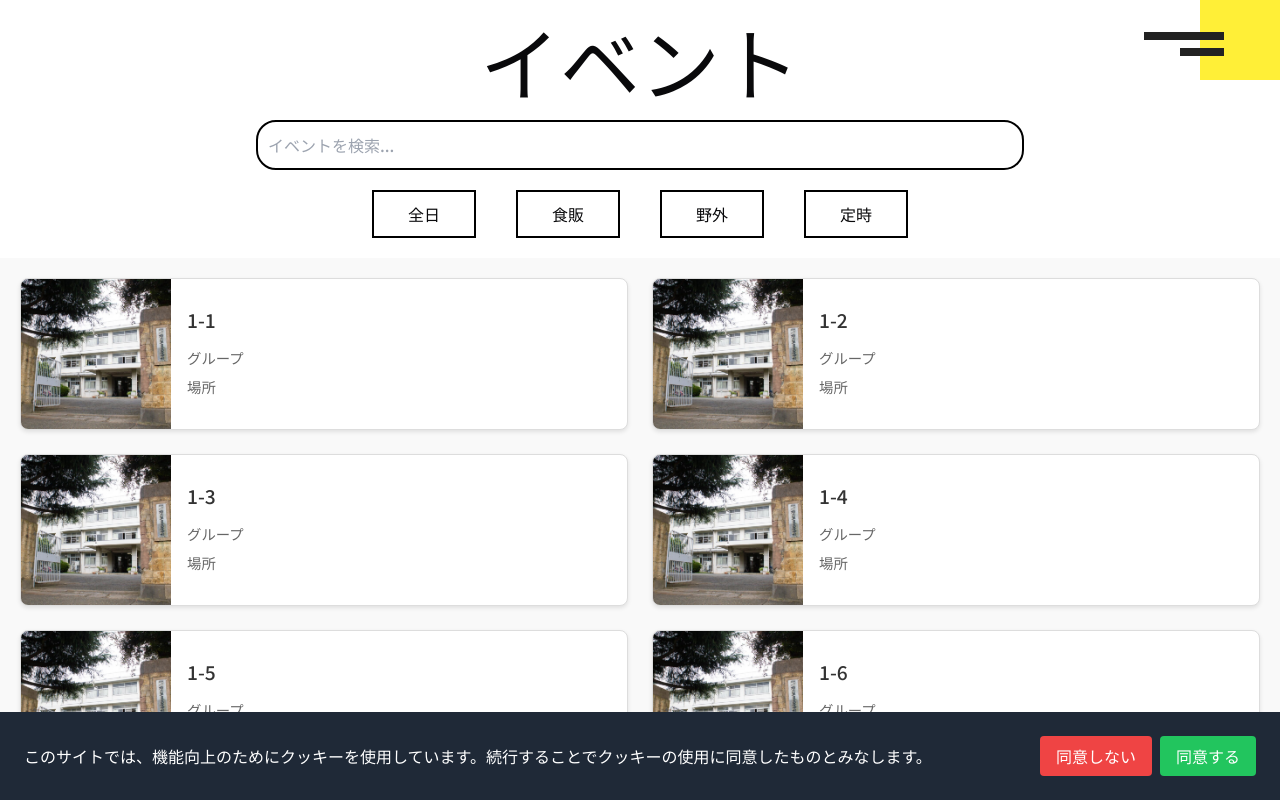
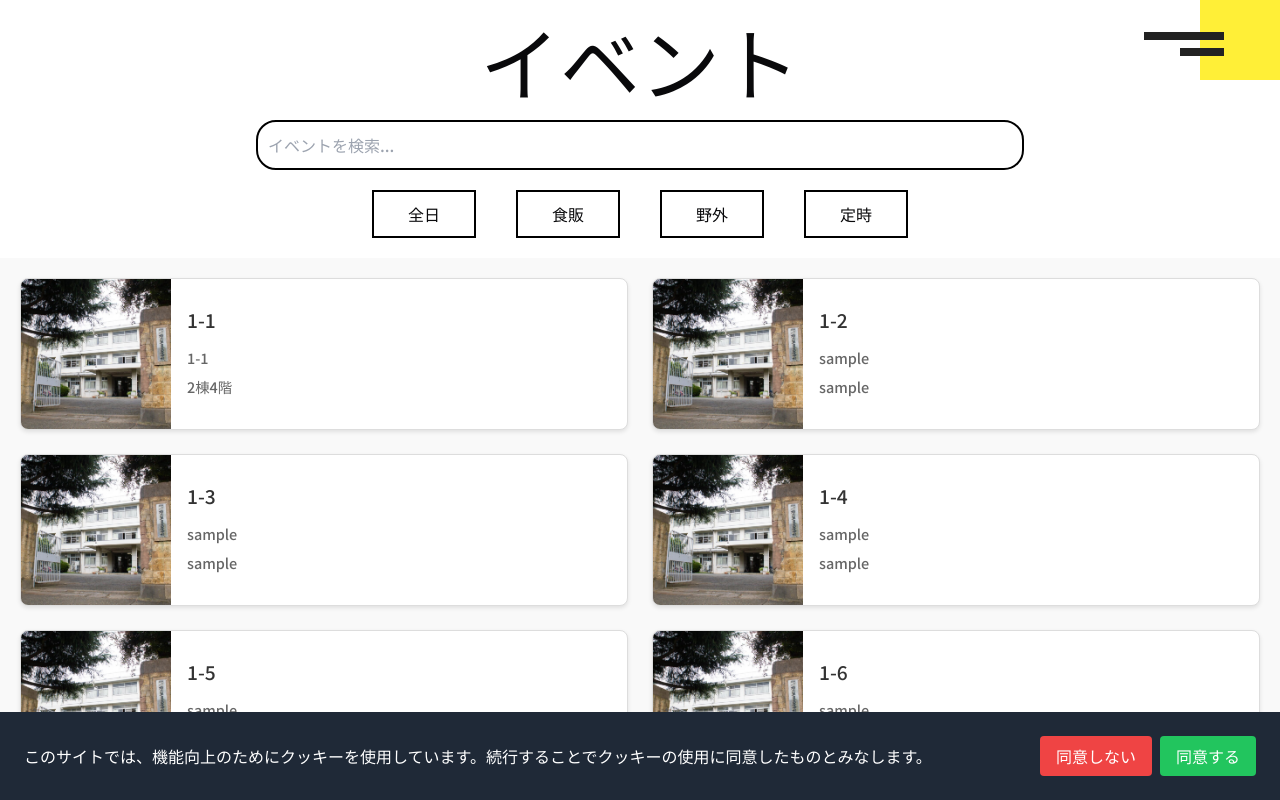
Before and after one commit to 2025program/suishousai2025, a Next.js app: page /event in a window 1280 px wide. Shown: the top 800 px of the page. Built offline with nearby package versions, Linux system fonts and the light colour scheme.

Commit message:
サンプルデータ追加

```diff
--- a/components/HamburgerMenu/HamburgerMenu.tsx
+++ b/components/HamburgerMenu/HamburgerMenu.tsx
@@ -11,7 +11,6 @@ const HamburgerMenu: React.FC = () => {
     const [isActive, setIsActive] = useState(false);
     const [isMapDropdownOpen, setIsMapDropdownOpen] = useState(false);
     const [isEventDropdownOpen, setIsEventDropdownOpen] = useState(false);
-    const [isAboutDropdownOpen, setIsAboutDropdownOpen] = useState(false);
 
     // コンポーネントマウント時に各ドロップダウンの状態をクッキーから取得
     useEffect(() => {
@@ -26,11 +25,6 @@ const HamburgerMenu: React.FC = () => {
         const eventVal = getCookieValue('collapsible_event');
         if (eventVal !== null) {
             setIsEventDropdownOpen(eventVal === 'true');
-        }
-
-        const aboutVal = getCookieValue('collapsible_about');
-        if (aboutVal !== null) {
-            setIsAboutDropdownOpen(aboutVal === 'true');
         }
     }, []);
 
@@ -59,13 +53,6 @@ const HamburgerMenu: React.FC = () => {
         }
     };
 
-    const handleAboutDropdownChange = (value: boolean) => {
-        setIsAboutDropdownOpen(value);
-        if (getCookieConsent()) {
-            setSiteCookie('collapsible_about', value.toString(), SIDEBAR_COOKIE_MAX_AGE);
-        }
-    };
-
     // トグル用イベントハンドラー（クリック時に状態を反転）
     const toggleMapDropdown = (e: React.MouseEvent<HTMLAnchorElement, MouseEvent>) => {
         e.preventDefault();
@@ -75,11 +62,6 @@ const HamburgerMenu: React.FC = () => {
     const toggleEventDropdown = (e: React.MouseEvent<HTMLAnchorElement, MouseEvent>) => {
         e.preventDefault();
         handleEventDropdownChange(!isEventDropdownOpen);
-    };
-
-    const toggleAboutDropdown = (e: React.MouseEvent<HTMLAnchorElement, MouseEvent>) => {
-        e.preventDefault();
-        handleAboutDropdownChange(!isAboutDropdownOpen);
     };
 
     return (
@@ -127,10 +109,10 @@ const HamburgerMenu: React.FC = () => {
                                         </div>
                                         <ul className={`${styles['l-nav__dropdown']} ${isEventDropdownOpen ? styles['open'] : ''}`}>
                                             <li className={styles['l-nav__dropdownItem']}>
-                                                <a href="/event/upcoming">Upcoming Events</a>
+                                                <a href="/event">All Events</a>
                                             </li>
                                             <li className={styles['l-nav__dropdownItem']}>
-                                                <a href="/event/past">Past Events</a>
+                                                <a href="/event?id=食販">Test Box</a>
                                             </li>
                                         </ul>
                                     </li>
--- a/components/event/event.tsx
+++ b/components/event/event.tsx
@@ -1,7 +1,7 @@
 // /app/event/page.tsx
 "use client";
 import Image from 'next/image';
-import React, { useEffect, useCallback, useState, useMemo } from "react";
+import React, { useEffect, useState, useMemo } from "react";
 import { useSearchParams } from "next/navigation";
 import { festivalItems } from "@/utils/festival";
 import { normalizeSearchString } from "@/utils/normalizeKana";
@@ -143,8 +143,8 @@ const EventPage: React.FC = () => {
                                     </div>
                                     <div className="card-content">
                                         <h3 className="card-title">{item.title}</h3>
-                                        <p className="card-group">グループ</p>
-                                        <p className="card-location">場所</p>
+                                        <p className="card-group">{item.class!}</p>
+                                        <p className="card-location">{item.location!}</p>
                                     </div>
                                 </a>
                             ))
--- a/utils/festival.ts
+++ b/utils/festival.ts
@@ -16,15 +16,8 @@ export type FestivalItem = {
     x?: number;
     y?: number;
     slug?: string;
-}
-
-export type GroupInfo = {
-    title: string;
-    cookie_title: string;
-    url: string;
-    itemBasePath: string;
-    icon: LucideIcon;
-    items: FestivalItem[];
+    class?: string;
+    location?: string;
 }
 
 // 属性の優先順位（サイドバー上で「主要な」属性として使う）
@@ -32,19 +25,19 @@ export const attributePriority: LucideIcon[] = [Sun, Moon, Drum, Soup];
 
 export const festivalItems: FestivalItem[] = [
     // 全日制イベント（属性は１つ）
-    { title: '1-1', attributes: [Sun], floor: 4, x: 1165, y: 500 },
-    { title: '1-2', attributes: [Sun], floor: 4, x: 1085, y: 500 },
-    { title: '1-3', attributes: [Sun], floor: 4, x: 935, y: 500 },
-    { title: '1-4', attributes: [Sun], floor: 4, x: 852, y: 500 },
-    { title: '1-5', attributes: [Sun], floor: 4, x: 768, y: 500 },
-    { title: '1-6', attributes: [Sun], floor: 4, x: 683, y: 500 },
-    { title: '1-7', attributes: [Sun], floor: 4, x: 533, y: 500 },
-    { title: '1-8', attributes: [Sun], floor: 4, x: 533, y: 500 },
-    { title: '1-9', attributes: [Sun], floor: 4, x: 533, y: 500 },
+    { title: '1-1', attributes: [Sun], floor: 4, x: 1165, y: 500, class: "1-1", location: "2棟4階" },
+    { title: '1-2', attributes: [Sun], floor: 4, x: 1085, y: 500, class: "sample", location: "sample" },
+    { title: '1-3', attributes: [Sun], floor: 4, x: 935, y: 500, class: "sample", location: "sample" },
+    { title: '1-4', attributes: [Sun], floor: 4, x: 852, y: 500, class: "sample", location: "sample" },
+    { title: '1-5', attributes: [Sun], floor: 4, x: 768, y: 500, class: "sample", location: "sample" },
+    { title: '1-6', attributes: [Sun], floor: 4, x: 683, y: 500, class: "sample", location: "sample" },
+    { title: '1-7', attributes: [Sun], floor: 4, x: 533, y: 500, class: "sample", location: "sample" },
+    { title: '1-8', attributes: [Sun], floor: 4, x: 533, y: 500, class: "sample", location: "sample" },
+    { title: '1-9', attributes: [Sun], floor: 4, x: 533, y: 500, class: "sample", location: "sample" },
     // 焼きそば：食販かつ全日制の属性を持たせる
-    { title: '焼きそば', reading: "やきそば", attributes: [Sun, Soup], floor: 1, x: 865, y: 300 },
+    { title: '焼きそば', reading: "やきそば", attributes: [Sun, Soup], floor: 1, x: 865, y: 300, class: "sample", location: "sample" },
     // 野外ステージ
-    { title: '腕相撲', reading: 'うでずもう', attributes: [Drum], floor: 1, x: 350, y: 350 },
+    { title: '腕相撲', reading: 'うでずもう', attributes: [Drum], floor: 1, x: 350, y: 350, class: "sample", location: "sample" },
     // 定時制
-    { title: '定時制', reading: "ていじせい", attributes: [Moon, Soup], floor: 1, x: 865, y: 300 },
+    { title: '定時制', reading: "ていじせい", attributes: [Moon, Soup], floor: 1, x: 865, y: 300, class: "sample", location: "sample" },
 ];
```
Also changed, not shown: types/festival.ts (+2 -9 lines).
